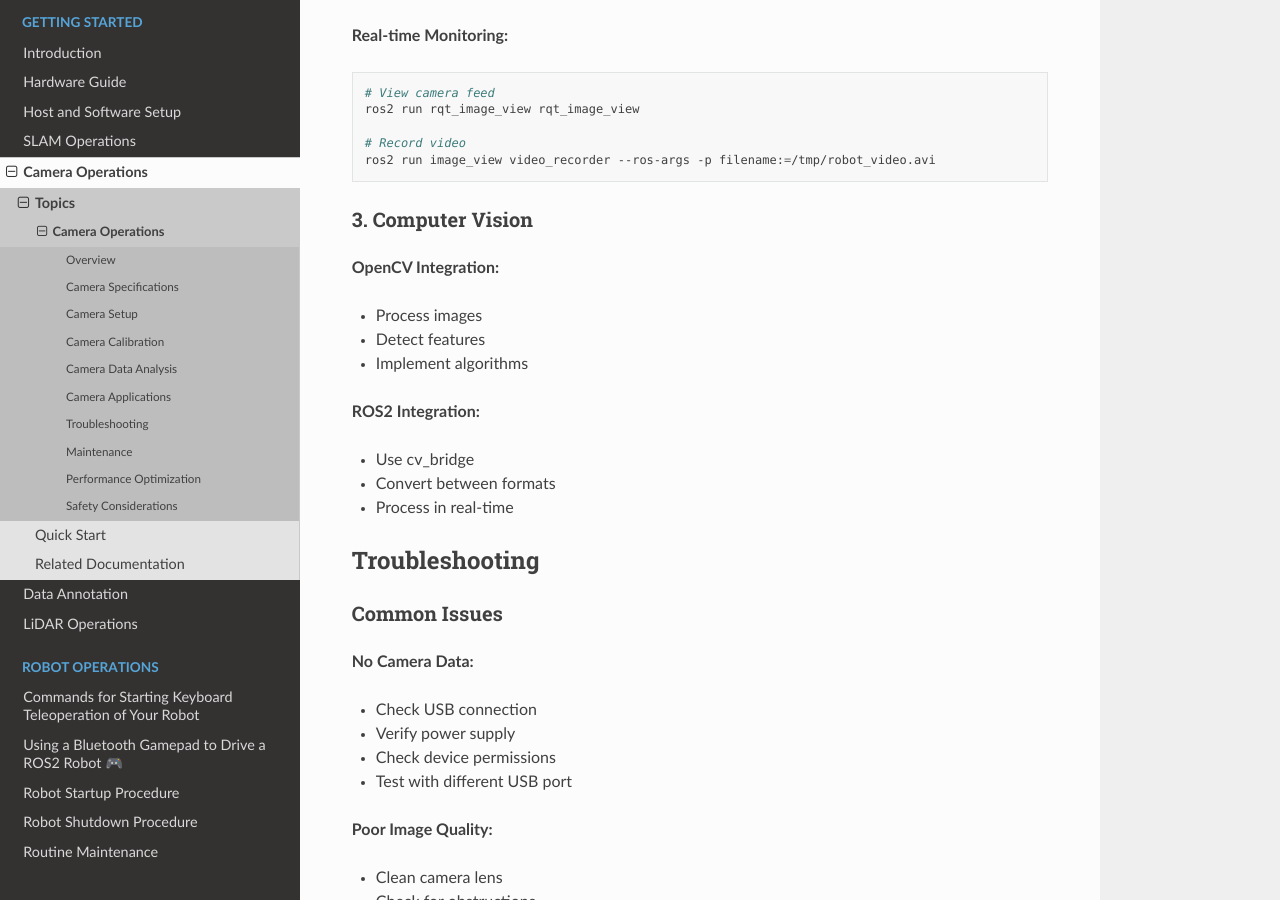
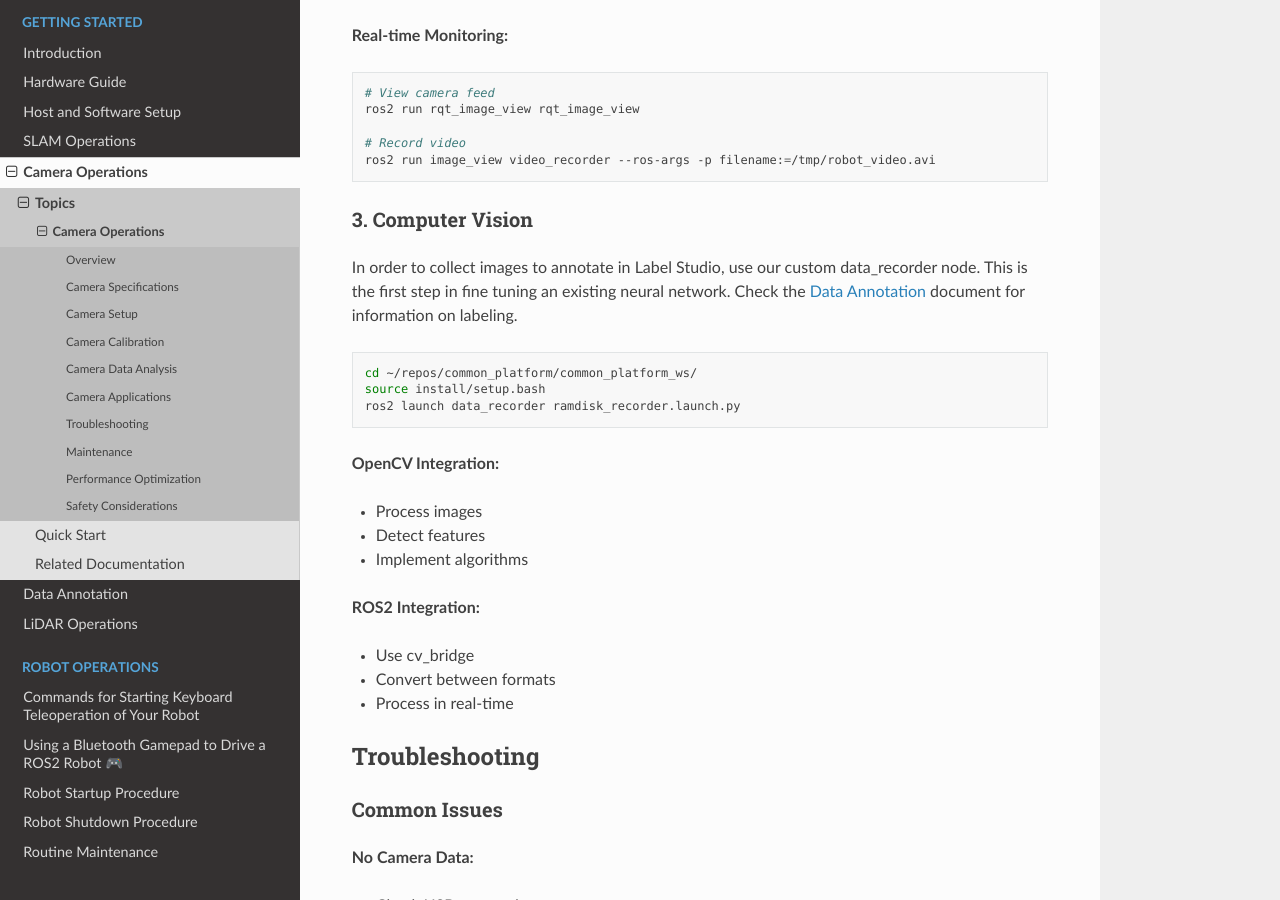
Before and after one commit to RoseCityRobotics/common_platform, a Sphinx documentation site: the page built from docs/source/camera/camera_operations.md, in a window 1280 px wide and 900 px high, scrolled down 3277 px. Built offline with Sphinx 7.4.7 and the Read the Docs theme 3.1.0, drawn with Linux system fonts in a browser that asks for light colours; pages that are not in the unit, such as notebooks, are missing from menus.

Commit message:
Instructions for data_recorder node

````diff
--- a/docs/source/camera/camera_operations.md
+++ b/docs/source/camera/camera_operations.md
@@ -151,6 +151,13 @@ ros2 run image_view video_recorder --ros-args -p filename:=/tmp/robot_video.avi
 ```
 
 ### 3. Computer Vision
+In order to collect images to annotate in Label Studio, use our custom data_recorder node. This is the first step in fine tuning an existing neural network. Check the [Data Annotation](../data_annotation/label_studio.md) document for information on labeling.
+
+```bash
+cd ~/repos/common_platform/common_platform_ws/
+source install/setup.bash
+ros2 launch data_recorder ramdisk_recorder.launch.py
+```
 
 **OpenCV Integration:**
 - Process images
````
